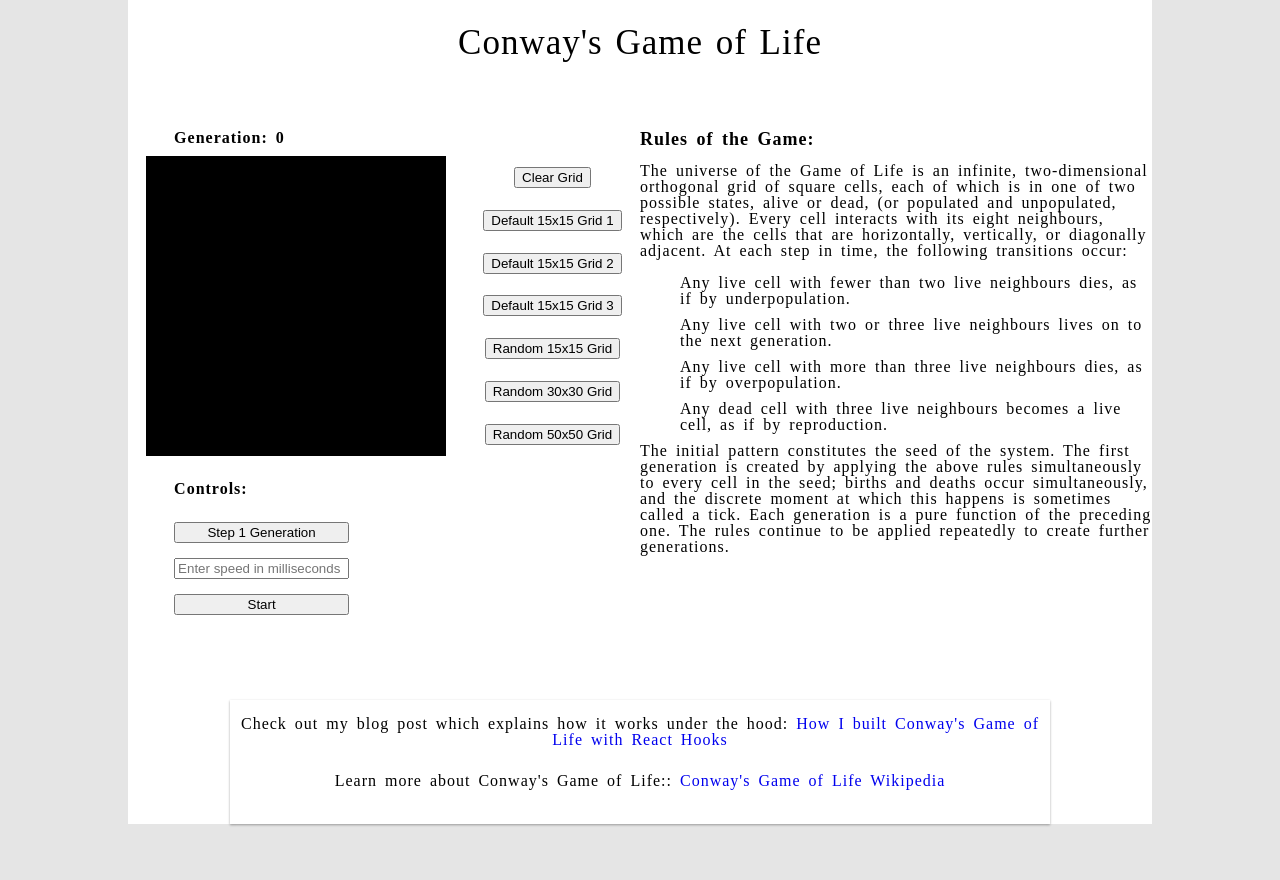
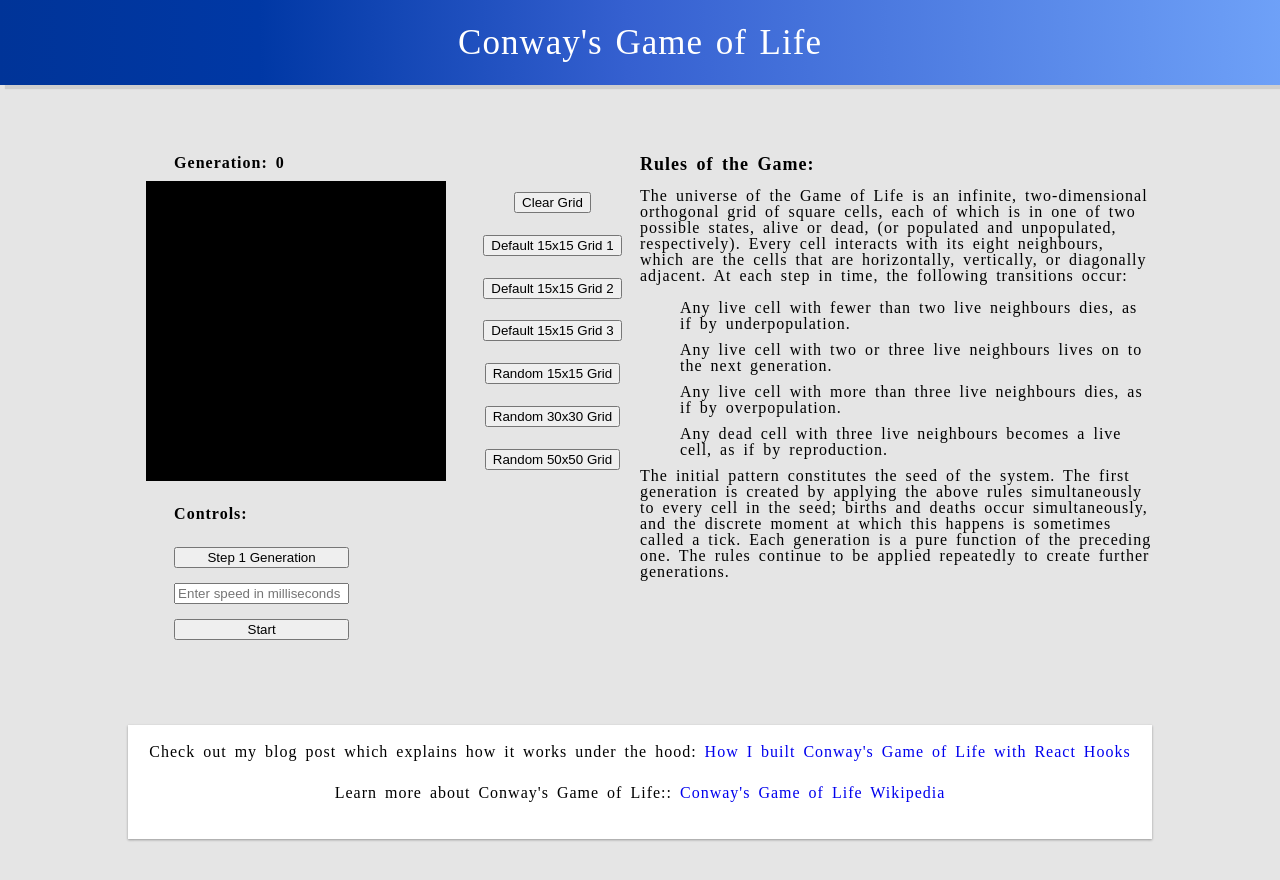
Before and after one commit to Jordan-Stoddard/Conways-Game-Of-Life, a React (Create React App) app: page / in a window 1280 px wide. Shown: the top 880 px of the page. Built offline with nearby package versions, Linux system fonts and the light colour scheme.

Commit message:
Added styles

```diff
--- a/src/styles/_app.scss
+++ b/src/styles/_app.scss
@@ -1,21 +1,27 @@
 .app_container {
-    width: 80%;
   margin: 0 auto;
-    background: white;
   height: 100%;
 }
 
 .title_container {
   display: flex;
   justify-content: center;
+  align-content: center;
+  background: radial-gradient(circle at 140% 20%,#6c9de2 0,#79adff 21.66%,#3560d0 65%,#0038a5 85.5%,#003498 100%);
+  box-shadow: 4px 5px 1px -1px rgba(0, 0, 0, 0.1);
+  margin-bottom: 70px;
+
   h1 {
     font-size: 3.5rem;
     margin-top: 25px;
-
+    color: white;
+    margin-bottom: 25px;
   }
 }
 
 .mid_section_container {
   display: flex;
   margin-top: 70px;
+  width: 80%;
+  margin: 0 auto;
 }
```
Lines whose indentation alone changed are shown as unchanged.
